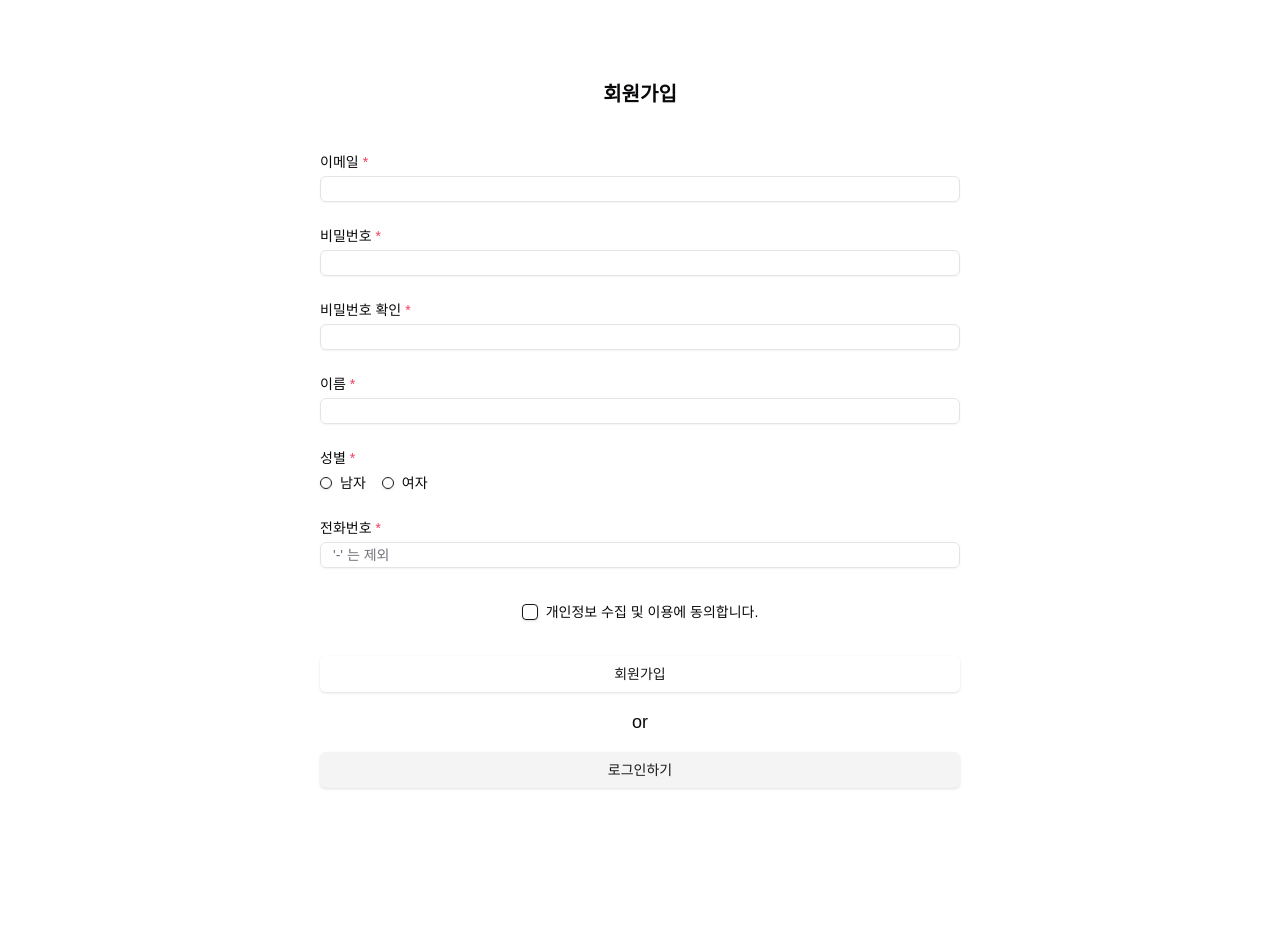
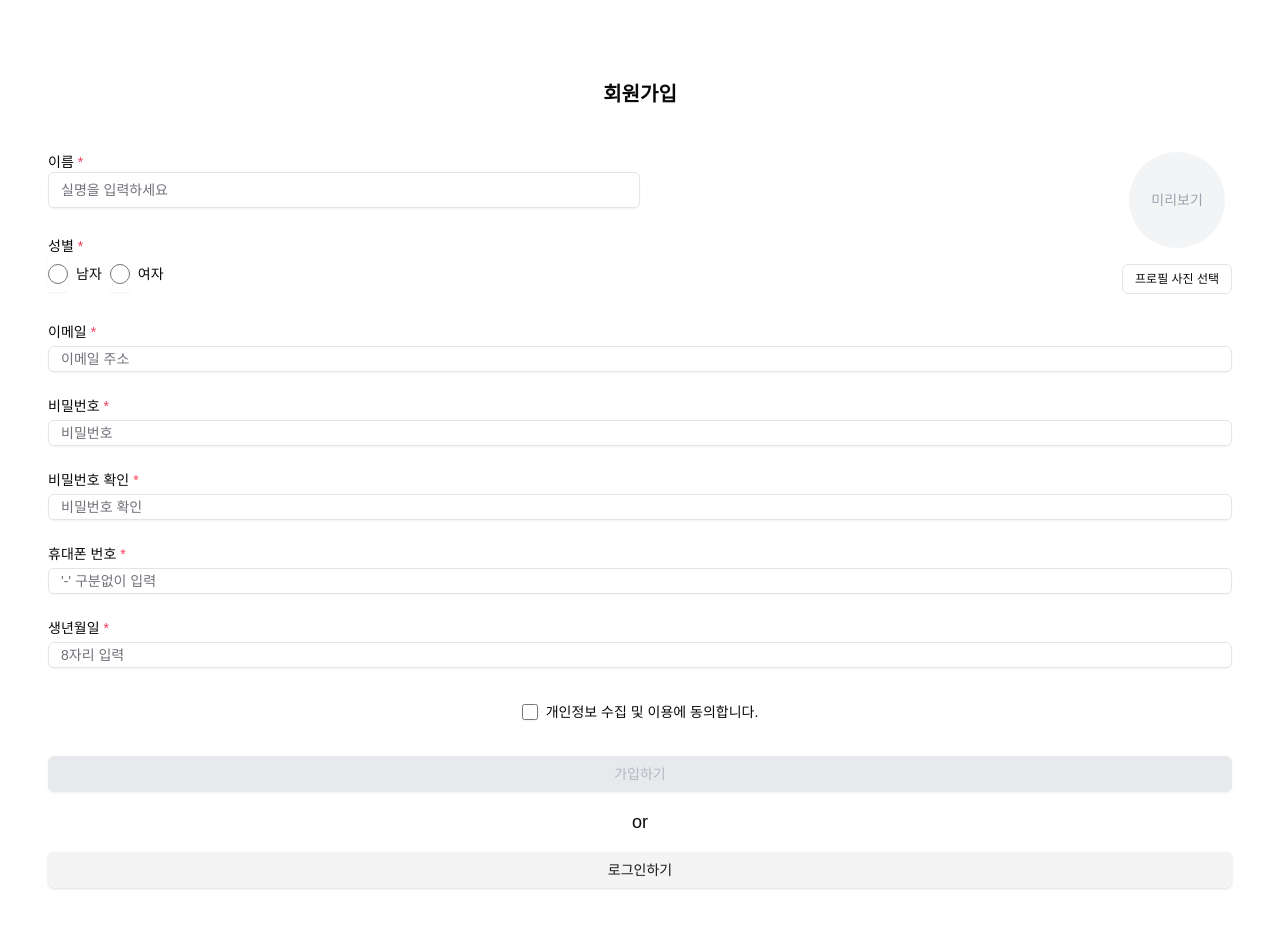
Before and after one commit to bumsly/MeetGo, a React (Vite) app: page /signup in a window 1280 px wide. Before the commit the page ends 828 px from the top, so only its background shows below. Built offline with nearby package versions, Linux system fonts and the light colour scheme; no server answers.

Commit message:
feat:회원가입 페이지 유효성 검사 추가

```diff
--- a/src/components/ui/button.tsx
+++ b/src/components/ui/button.tsx
@@ -1,8 +1,8 @@
-import * as React from "react"
-import { Slot } from "@radix-ui/react-slot"
-import { cva, type VariantProps } from "class-variance-authority"
+import * as React from "react";
+import { Slot } from "@radix-ui/react-slot";
+import { cva, type VariantProps } from "class-variance-authority";
 
-import { cn } from "@/lib/utils"
+import { cn } from "@/lib/utils";
 
 const buttonVariants = cva(
   "inline-flex items-center justify-center gap-2 whitespace-nowrap rounded-md text-sm font-medium transition-colors focus-visible:outline-none focus-visible:ring-1 focus-visible:ring-ring disabled:pointer-events-none disabled:opacity-50 [&_svg]:pointer-events-none [&_svg]:size-4 [&_svg]:shrink-0",
@@ -10,7 +10,7 @@ const buttonVariants = cva(
     variants: {
       variant: {
         default:
-          "bg-primary text-primary-foreground shadow hover:bg-primary/90",
+          "bg-primary text-primary-foreground shadow hover:bg-primary/90 hover:text-white",
         destructive:
           "bg-destructive text-destructive-foreground shadow-sm hover:bg-destructive/90",
         outline:
@@ -32,26 +32,26 @@ const buttonVariants = cva(
       size: "default",
     },
   }
-)
+);
 
 export interface ButtonProps
   extends React.ButtonHTMLAttributes<HTMLButtonElement>,
     VariantProps<typeof buttonVariants> {
-  asChild?: boolean
+  asChild?: boolean;
 }
 
 const Button = React.forwardRef<HTMLButtonElement, ButtonProps>(
   ({ className, variant, size, asChild = false, ...props }, ref) => {
-    const Comp = asChild ? Slot : "button"
+    const Comp = asChild ? Slot : "button";
     return (
       <Comp
         className={cn(buttonVariants({ variant, size, className }))}
         ref={ref}
         {...props}
       />
-    )
+    );
   }
-)
-Button.displayName = "Button"
+);
+Button.displayName = "Button";
 
-export { Button, buttonVariants }
+export { Button, buttonVariants };
--- a/src/firebase.ts
+++ b/src/firebase.ts
@@ -1,6 +1,7 @@
 // Import the functions you need from the SDKs you need
 import { initializeApp } from "firebase/app";
 import { OAuthProvider, getAuth } from "firebase/auth";
+import { getStorage } from "firebase/storage";
 import { getFirestore } from "firebase/firestore";
 
 // TODO: Add SDKs for Firebase products that you want to use
@@ -23,6 +24,8 @@ const app = initializeApp(firebaseConfig);
 
 export const auth = getAuth(app);
 
-export const storage = getFirestore(app);
+export const storage = getStorage(app);
+
+export const firestore = getFirestore(app);
 
 export const kakaoprovider = new OAuthProvider("oidc.kakao");
--- a/src/pages/auth/Signup.tsx
+++ b/src/pages/auth/Signup.tsx
@@ -1,74 +1,298 @@
 import { Input } from "@/components/ui/input";
 import { Button } from "@/components/ui/button";
-import { Link } from "react-router-dom";
+import { Link, useNavigate } from "react-router-dom";
 import { Label } from "@/components/ui/label";
-import { RadioGroup, RadioGroupItem } from "@/components/ui/radio-group";
-import { Checkbox } from "@/components/ui/checkbox";
-import { useState } from "react";
-import { z } from "zod";
-
-const formSchema = z.object({
-  email: z.string().min(2).max(50),
-});
+import { useMemo, useState } from "react";
+import { createUserWithEmailAndPassword, updateProfile } from "firebase/auth";
+import { auth, storage } from "@/firebase";
+import { getDownloadURL, ref, uploadBytes } from "firebase/storage";
 
 export default function Signup() {
-  const [filled, setFilled] = useState(false);
+  const [formData, setFormData] = useState({
+    name: "",
+    gender: "",
+    imageFile: null as File | null,
+    imagePreview: "",
+    email: "",
+    password: "",
+    passwordCheck: "",
+    phoneNumber: "",
+    birthday: "",
+    checkbox: false,
+  });
+
+  const [error, setError] = useState("");
+  const [loading, setLoading] = useState(false);
+  const navigate = useNavigate();
+
+  const isFormValid = useMemo(() => {
+    const {
+      name,
+      gender,
+      imageFile,
+      email,
+      password,
+      passwordCheck,
+      phoneNumber,
+      birthday,
+      checkbox,
+    } = formData;
+
+    return (
+      name.trim().length >= 2 &&
+      (gender === "man" || gender === "woman") &&
+      imageFile !== null &&
+      email.includes("@") &&
+      email.includes(".") &&
+      password.length >= 6 &&
+      password === passwordCheck &&
+      phoneNumber.trim().length >= 10 &&
+      birthday.trim().length === 8 &&
+      checkbox === true
+    );
+  }, [formData]);
+
+  const handleChange = (e: React.ChangeEvent<HTMLInputElement>) => {
+    const { name, value, type, checked, files } = e.target;
+
+    if (type === "file" && name === "imageFile") {
+      const file = files?.[0];
+
+      if (file) {
+        const reader = new FileReader();
+        reader.onloadend = () => {
+          setFormData((prev) => ({
+            ...prev,
+            imageFile: file,
+            imagePreview: reader.result as string,
+          }));
+        };
+
+        reader.readAsDataURL(file);
+      }
+      return;
+    }
+
+    if (type === "checkbox") {
+      setFormData((prev) => ({
+        ...prev,
+        [name]: checked,
+      }));
+    } else {
+      setFormData((prev) => ({
+        ...prev,
+        [name]: value,
+      }));
+    }
+  };
+
+  const handleSubmit = async (e: React.FormEvent) => {
+    e.preventDefault();
+    setLoading(true);
+    setError("");
+
+    try {
+      const userCredential = await createUserWithEmailAndPassword(
+        auth,
+        formData.email,
+        formData.password
+      );
+      const user = userCredential.user;
+
+      let photoURL = "";
+      if (formData.imageFile) {
+        const imageRef = ref(
+          storage,
+          `profiles/${user.uid}/${formData.imageFile.name}`
+        );
+        await uploadBytes(imageRef, formData.imageFile);
+        photoURL = await getDownloadURL(imageRef);
+      }
+
+      await updateProfile(user, {
+        displayName: formData.name,
+        photoURL: photoURL,
+      });
+
+      navigate("/");
+    } catch (err) {
+      setError("회원가입에 실패했습니다. 다시 시도해주세요.");
+      console.error(err);
+    }
+  };
 
   return (
     <div className="w-screen h-screen flex justify-center items-center">
-      <form className="w-1/2 h-[90%] flex flex-col gap-1 text-sm">
+      <form
+        className="w-full px-[48px] h-[90%] flex flex-col gap-1 text-sm"
+        onSubmit={handleSubmit}
+      >
         <div className="my-10 font-bold text-xl text-center">회원가입</div>
+        <div className="flex justify-between mb-6">
+          <div className="w-1/2 flex flex-col">
+            <label htmlFor="name">
+              이름<span className="text-rose-500 ml-1">*</span>
+            </label>
+            <Input
+              type="name"
+              name="name"
+              id="name"
+              placeholder="실명을 입력하세요"
+              className="mb-7 text-sm"
+              value={formData.name}
+              onChange={handleChange}
+            />
+            <label htmlFor="gender">
+              성별<span className="text-rose-500 ml-1">*</span>
+            </label>
+            <div className="flex items-center space-x-2">
+              <div className="flex justify-between items-center" id="gender">
+                <div className="w-15 flex items-center space-x-2 mr-2">
+                  <Input
+                    type="radio"
+                    name="gender"
+                    value="man"
+                    id="man"
+                    checked={formData.gender === "man"}
+                    onChange={handleChange}
+                    className="w-5"
+                  />
+                  <Label htmlFor="man">남자</Label>
+                </div>
+                <div className="w-15 flex items-center space-x-2">
+                  <Input
+                    type="radio"
+                    name="gender"
+                    value="woman"
+                    id="woman"
+                    checked={formData.gender === "woman"}
+                    onChange={handleChange}
+                    className="w-5"
+                  />
+                  <Label htmlFor="woman">여자</Label>
+                </div>
+              </div>
+            </div>
+          </div>
+          <div className="flex flex-col items-center">
+            <div className="w-24 h-24 rounded-full overflow-hidden bg-gray-100 mb-4">
+              {formData.imagePreview ? (
+                <img
+                  src={formData.imagePreview}
+                  alt="프로필 미리보기"
+                  className="w-full h-full object-cover"
+                />
+              ) : (
+                <div className="w-full h-full flex items-center justify-center text-gray-400">
+                  미리보기
+                </div>
+              )}
+            </div>
+            <Input
+              type="file"
+              name="imageFile"
+              accept="image/*"
+              onChange={handleChange}
+              className="hidden"
+              id="profile-image"
+            />
+            <label
+              htmlFor="profile-image"
+              className="cursor-pointer bg-white py-1.5 px-3 border rounded-md hover:bg-gray-50 text-xs"
+            >
+              프로필 사진 선택
+            </label>
+          </div>
+        </div>
         <label htmlFor="email">
           이메일<span className="text-rose-500 ml-1">*</span>
         </label>
-        <Input type="email" id="email" className="mb-5 text-sm" />
+        <Input
+          type="email"
+          name="email"
+          id="email"
+          placeholder="이메일 주소"
+          className="mb-5 text-sm"
+          value={formData.email}
+          onChange={handleChange}
+        />
         <label htmlFor="password">
           비밀번호<span className="text-rose-500 ml-1">*</span>
         </label>
-        <Input type="password" id="password" className="mb-5 text-sm" />
-        <label htmlFor="password-check">
+        <Input
+          type="password"
+          name="password"
+          id="password"
+          placeholder="비밀번호"
+          className="mb-5 text-sm"
+          value={formData.password}
+          onChange={handleChange}
+        />
+        <label htmlFor="passwordCheck">
           비밀번호 확인<span className="text-rose-500 ml-1">*</span>
         </label>
-        <Input type="password" id="password-check" className="mb-5 text-sm" />
-        <label htmlFor="name">
-          이름<span className="text-rose-500 ml-1">*</span>
-        </label>
-        <Input type="name" id="name" className="mb-5 text-sm" />
-        <label htmlFor="gender" className="mb-1">
-          성별<span className="text-rose-500 ml-1">*</span>
-        </label>
-        <div className="flex items-center space-x-2 mb-6">
-          <RadioGroup defaultValue="man" className="flex">
-            <div className="flex items-center space-x-2 mr-2">
-              <RadioGroupItem value="남자" id="man" />
-              <Label htmlFor="man">남자</Label>
-            </div>
-            <div className="flex items-center space-x-2">
-              <RadioGroupItem value="woman" id="woman" />
-              <Label htmlFor="woman">여자</Label>
-            </div>
-          </RadioGroup>
-        </div>
-        <label htmlFor="phone-number">
-          전화번호<span className="text-rose-500 ml-1">*</span>
+        <Input
+          type="password"
+          name="passwordCheck"
+          id="passwordCheck"
+          placeholder="비밀번호 확인"
+          className="mb-5 text-sm"
+          value={formData.passwordCheck}
+          onChange={handleChange}
+        />
+        <label htmlFor="phoneNumber">
+          휴대폰 번호<span className="text-rose-500 ml-1">*</span>
         </label>
         <Input
           type="number"
-          id="phone-number"
-          placeholder="'-' 는 제외"
+          name="phoneNumber"
+          id="phoneNumber"
+          placeholder="'-' 구분없이 입력"
+          className="text-sm mb-5"
+          value={formData.phoneNumber}
+          onChange={handleChange}
+        />
+        <label htmlFor="birthday">
+          생년월일<span className="text-rose-500 ml-1">*</span>
+        </label>
+        <Input
+          type="number"
+          name="birthday"
+          id="birthday"
+          placeholder="8자리 입력"
           className="text-sm"
+          value={formData.birthday}
+          onChange={handleChange}
         />
         <div className="flex justify-center items-center my-8">
-          <Checkbox id="terms" className="mr-2" />
+          <Input
+            type="checkbox"
+            name="checkbox"
+            id="checkbox"
+            className="w-4 h-4 mr-2"
+            checked={formData.checkbox}
+            onChange={handleChange}
+          />
           <label
-            htmlFor="terms"
+            htmlFor="checkbox"
             className="text-sm font-medium leading-none peer-disabled:cursor-not-allowed peer-disabled:opacity-70"
           >
             개인정보 수집 및 이용에 동의합니다.
           </label>
         </div>
-        <Button type="submit" className="bg-third text-primary">
-          회원가입
+
+        {error && <p className="text-red-500 text-sm">{error}</p>}
+
+        <Button
+          type="submit"
+          disabled={!isFormValid || loading}
+          className={`bg-third text-primary ${
+            isFormValid && !loading
+              ? "bg-blue-600 text-white hover:bg-blue-700"
+              : "bg-gray-300 text-gray-500 cursor-not-allowed"
+          }`}
+        >
+          {loading ? "처리중..." : "가입하기"}
         </Button>
         <span className="text-center my-3 text-lg">or</span>
         <Link to="/login">
```
Also changed, not shown: src/pages/auth/Login.tsx (+6 -2 lines).
